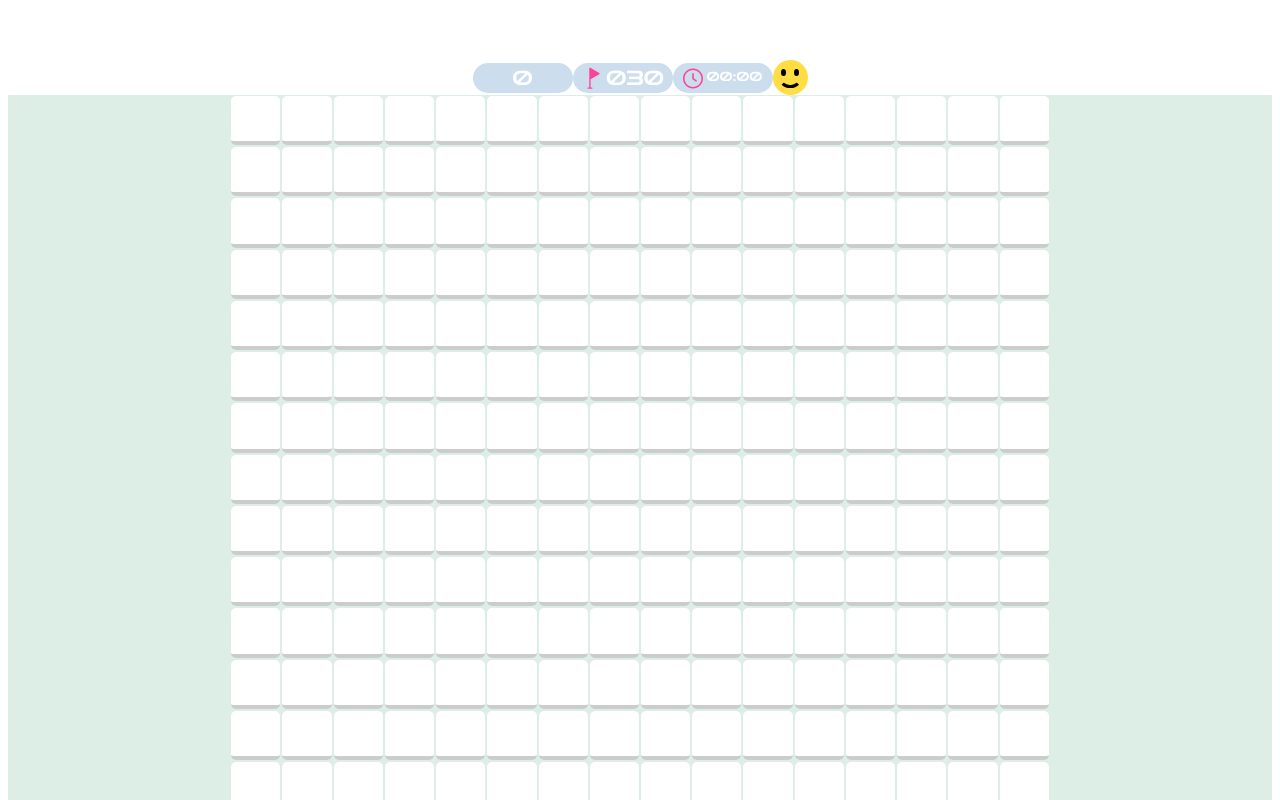
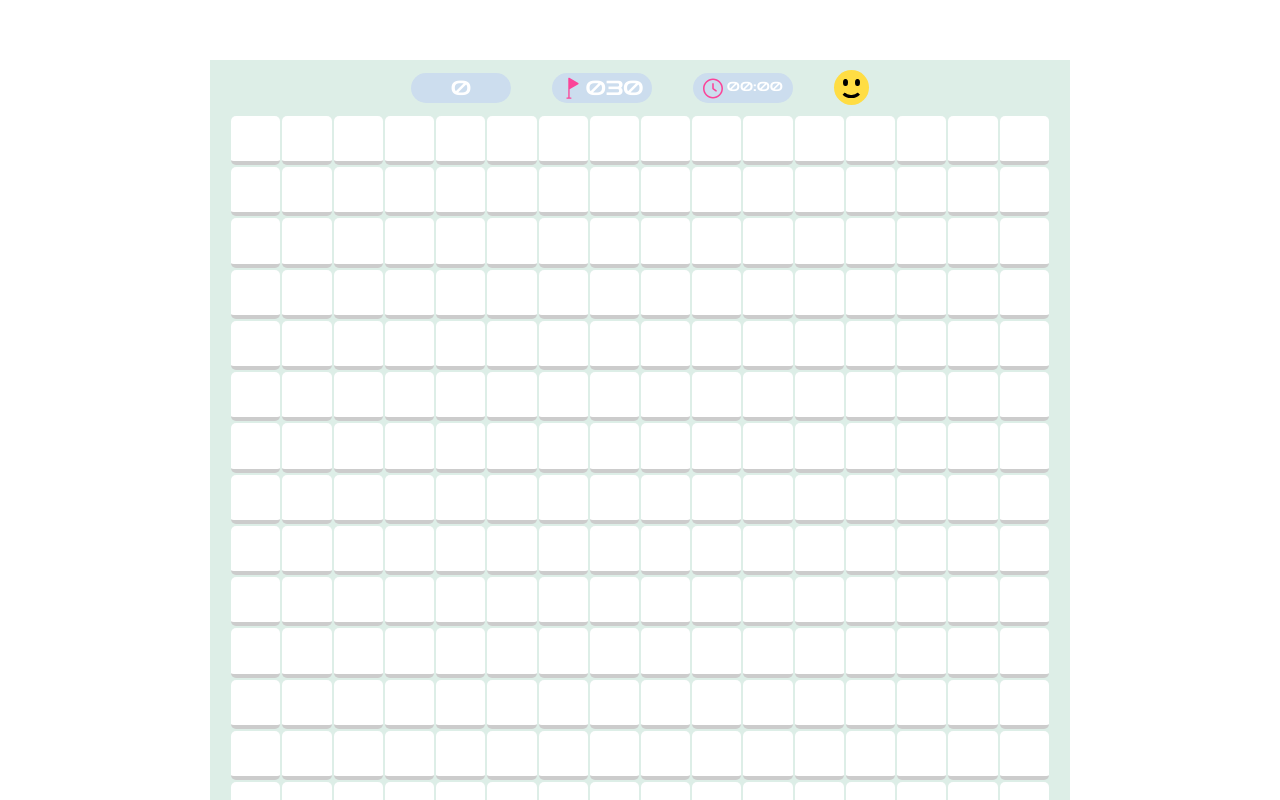
Before and after one commit to FRSgit/jsExercismCourse, a Vue app in the folder vue/minesweeper/: page / in a window 1280 px wide. Shown: the top 800 px of the page. Built offline with nearby package versions, Linux system fonts and the light colour scheme.

Commit message:
feat: minesweeper part12

```diff
--- a/vue/minesweeper/src/App.vue
+++ b/vue/minesweeper/src/App.vue
@@ -31,4 +31,8 @@ svg {
   width: 100%;
   height: 100%;
 }
+
+.mt-10px{
+  margin-top: 10px;
+}
 </style>
--- a/vue/minesweeper/src/components/Counter.vue
+++ b/vue/minesweeper/src/components/Counter.vue
@@ -26,6 +26,7 @@ export default defineComponent({
 .click-counter {
     box-sizing: border-box;
     display: inline-flex;
+    margin-right: 5%;
     align-items: center;
     justify-content: center;
     width: 100px;
--- a/vue/minesweeper/src/components/Game.vue
+++ b/vue/minesweeper/src/components/Game.vue
@@ -1,4 +1,5 @@
 <template>
+  <div class="game">
     <Counter :clickCounter="clickCounter"/>
     <Counter :clickCounter="flagDisplay">
       <template v-slot:icon>
@@ -10,11 +11,12 @@
       :start="startCounter"
     />
     <ResetButton @click="resetGame"/>
-  <Board
+    <Board class="mt-10px"
       v-model:clickCounter="clickCounter"
       v-model:flagCounter="flagCounter"
       :map="map"
     />
+  </div>
 </template>
 
 <script lang="ts">
@@ -79,5 +81,10 @@ export default defineComponent({
 
 
 <style scoped lang="scss">
+.game {
+  display: inline-block;
+  padding: 10px 20px 20px;
+  background-color: #ddeee7;
+}
 
 </style>
--- a/vue/minesweeper/src/components/Map.vue
+++ b/vue/minesweeper/src/components/Map.vue
@@ -1,5 +1,5 @@
 <template>
-  <div class="map">
+  <div>
     <div class="map__row" v-for="(row, y) in map" :key="y">
       <span
         class="map__cell"
@@ -43,8 +43,6 @@ export default defineComponent({
 $cellBorder: 1px;
 
 .map{
-  background-color: #ddeee7;
-
   &__cell{
     box-sizing: border-box;
     display: inline-block;
--- a/vue/minesweeper/src/components/ResetButton.vue
+++ b/vue/minesweeper/src/components/ResetButton.vue
@@ -20,6 +20,8 @@ $size: 35px;
 $eyeSize: 5px;
 
 .reset-button {
+    $self: &;
+
     cursor: pointer;
     position: relative;
     vertical-align: middle;
@@ -60,5 +62,11 @@ $eyeSize: 5px;
         border-radius: 50%;
         transform: translateX(-50%);
     }
+
+    &:active{
+        #{$self}__eye--left{
+            transform: scaleY(0.5);
+        }
+    }
 }
 </style>
```
Lines whose indentation alone changed are shown as unchanged.
